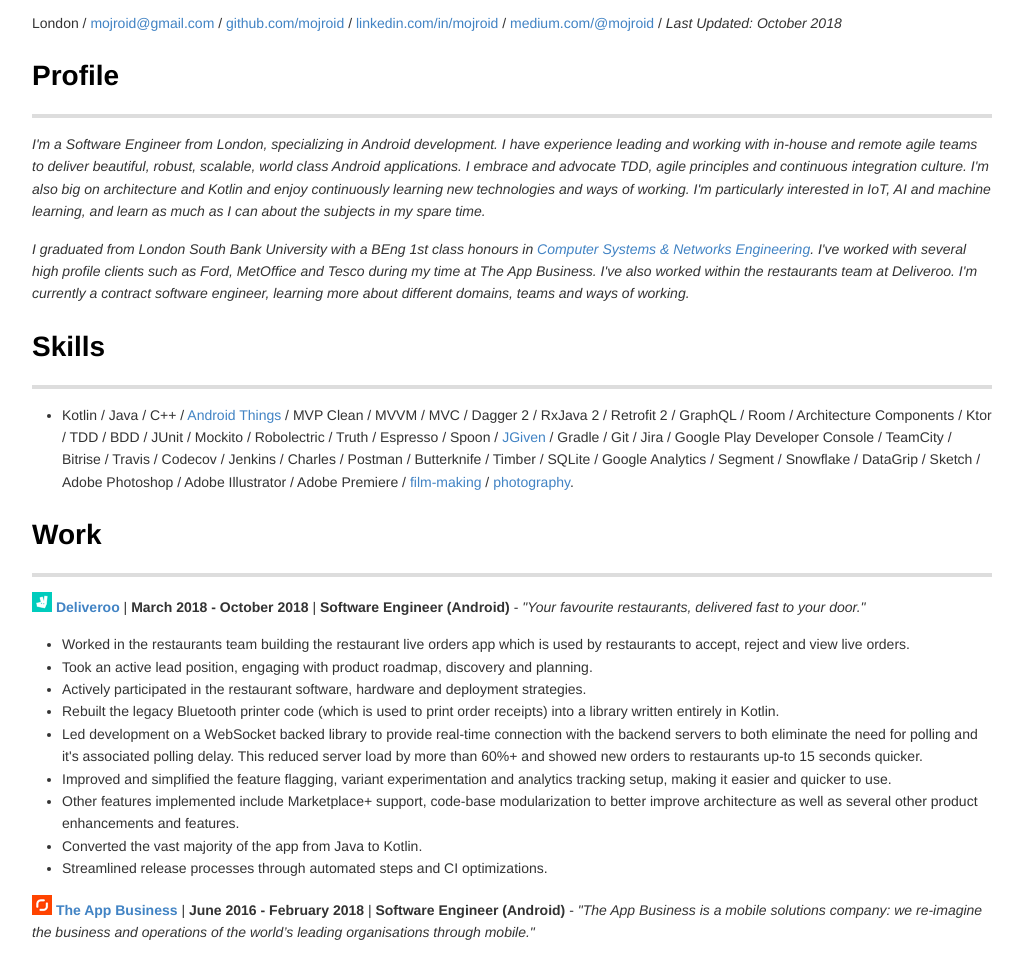
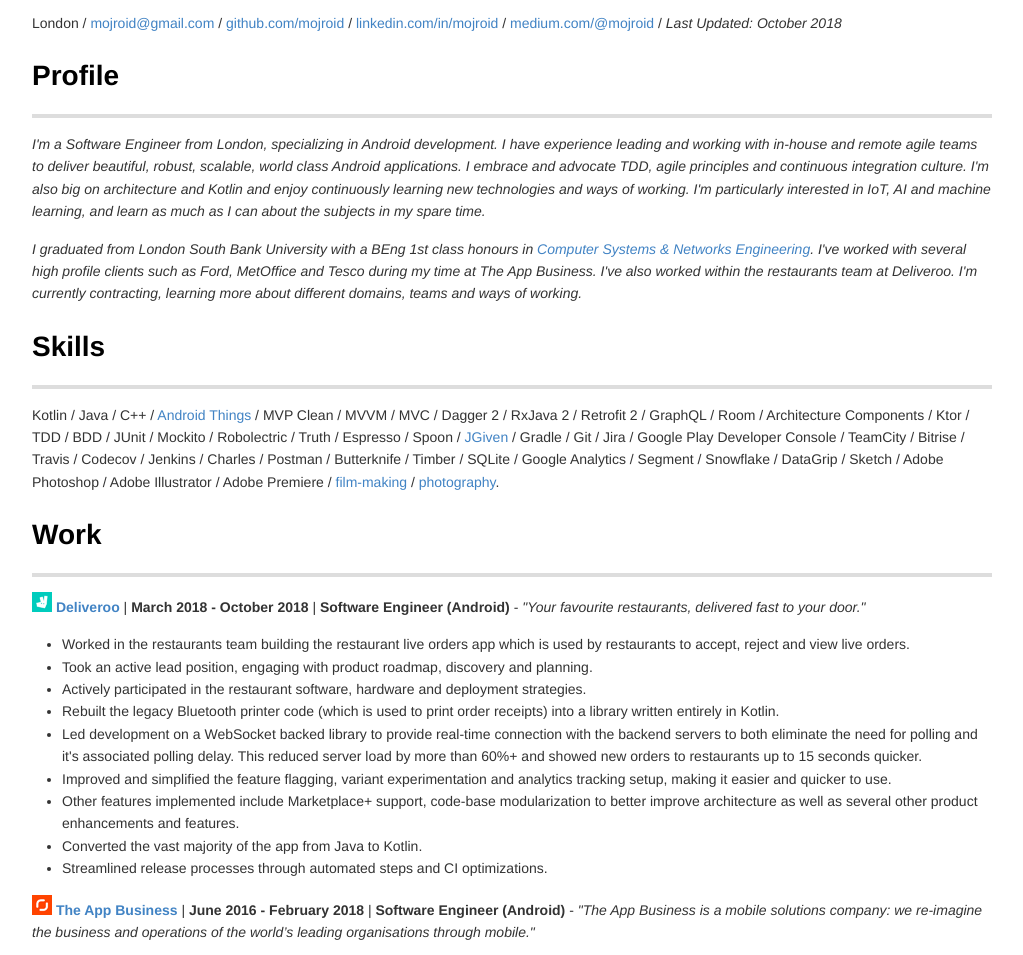
Before and after one commit to MojRoid/RESUME, a plain HTML site: page index.html in a window 1280 px wide. Shown: the part 117-1072 px from the top of the page, without its empty margins (128-1151 px from the left). Drawn offline with Linux system fonts and the light colour scheme.

Commit message:
:pencil2:

```diff
--- a/index.html
+++ b/index.html
@@ -299,12 +299,10 @@ img {
 <h1>Profile</h1>
 <hr />
 <p><em>I'm a Software Engineer from London, specializing in Android development. I have experience leading and working with in-house and remote agile teams to deliver beautiful, robust, scalable, world class Android applications. I embrace and advocate TDD, agile principles and continuous integration culture. I'm also big on architecture and Kotlin and enjoy continuously learning new technologies and ways of working. I'm particularly interested in IoT, AI and machine learning, and learn as much as I can about the subjects in my spare time.</em></p>
-<p><em>I graduated from London South Bank University with a BEng 1st class honours in <a href="https://www.lsbu.ac.uk/courses/course-finder/computer-systems-networks-beng-hons">Computer Systems &amp; Networks Engineering</a>. I've worked with several high profile clients such as Ford, MetOffice and Tesco during my time at The App Business. I've also worked within the restaurants team at Deliveroo. I'm currently a contract software engineer, learning more about different domains, teams and ways of working.</em></p>
+<p><em>I graduated from London South Bank University with a BEng 1st class honours in <a href="https://www.lsbu.ac.uk/courses/course-finder/computer-systems-networks-beng-hons">Computer Systems &amp; Networks Engineering</a>. I've worked with several high profile clients such as Ford, MetOffice and Tesco during my time at The App Business. I've also worked within the restaurants team at Deliveroo. I'm currently contracting, learning more about different domains, teams and ways of working.</em></p>
 <h1>Skills</h1>
 <hr />
-<ul>
-<li>Kotlin / Java / C++ / <a href="https://medium.com/@mojroid/the-quick-and-simple-guide-to-android-things-6592636e772f">Android Things</a> / MVP Clean / MVVM / MVC / Dagger 2 / RxJava 2 / Retrofit 2 / GraphQL / Room / Architecture Components / Ktor / TDD / BDD  / JUnit / Mockito / Robolectric / Truth / Espresso / Spoon / <a href="https://medium.com/@mojroid/quick-and-simple-overview-to-ui-automation-on-android-a4d5398482e4">JGiven</a> / Gradle / Git / Jira / Google Play Developer Console / TeamCity / Bitrise / Travis /  Codecov / Jenkins / Charles / Postman / Butterknife / Timber / SQLite / Google Analytics / Segment / Snowflake / DataGrip / Sketch / Adobe Photoshop / Adobe Illustrator / Adobe Premiere / <a href="https://www.youtube.com/watch?v=dLm-860kFT8">film-making</a> / <a href="http://moj-a.tumblr.com/">photography</a>.</li>
-</ul>
+<p>Kotlin / Java / C++ / <a href="https://medium.com/@mojroid/the-quick-and-simple-guide-to-android-things-6592636e772f">Android Things</a> / MVP Clean / MVVM / MVC / Dagger 2 / RxJava 2 / Retrofit 2 / GraphQL / Room / Architecture Components / Ktor / TDD / BDD  / JUnit / Mockito / Robolectric / Truth / Espresso / Spoon / <a href="https://medium.com/@mojroid/quick-and-simple-overview-to-ui-automation-on-android-a4d5398482e4">JGiven</a> / Gradle / Git / Jira / Google Play Developer Console / TeamCity / Bitrise / Travis /  Codecov / Jenkins / Charles / Postman / Butterknife / Timber / SQLite / Google Analytics / Segment / Snowflake / DataGrip / Sketch / Adobe Photoshop / Adobe Illustrator / Adobe Premiere / <a href="https://www.youtube.com/watch?v=dLm-860kFT8">film-making</a> / <a href="http://moj-a.tumblr.com/">photography</a>.</p>
 <h1>Work</h1>
 <hr />
 <p><a href="https://deliveroo.co.uk/"><img src="./icons-20/deliveroo.png" alt="Deliveroo" /></a> <a href="https://deliveroo.co.uk/"><strong>Deliveroo</strong></a> | <strong>March 2018 - October 2018</strong> | <strong>Software Engineer (Android)</strong> - <em>&quot;Your favourite restaurants, delivered fast to your door.&quot;</em>
@@ -314,7 +312,7 @@ img {
 <li>Took an active lead position, engaging with product roadmap, discovery and planning.</li>
 <li>Actively participated in the restaurant software, hardware and deployment strategies.</li>
 <li>Rebuilt the legacy Bluetooth printer code (which is used to print order receipts) into a library written entirely in Kotlin.</li>
-<li>Led development on a WebSocket backed library to provide real-time connection with the backend servers to both eliminate the need for polling and it's associated polling delay. This reduced server load by more than 60%+ and showed new orders to restaurants up-to 15 seconds quicker.</li>
+<li>Led development on a WebSocket backed library to provide real-time connection with the backend servers to both eliminate the need for polling and it's associated polling delay. This reduced server load by more than 60%+ and showed new orders to restaurants up to 15 seconds quicker.</li>
 <li>Improved and simplified the feature flagging, variant experimentation and analytics tracking setup, making it easier and quicker to use.</li>
 <li>Other features implemented include Marketplace+ support, code-base modularization to better improve architecture as well as several other product enhancements and features.</li>
 <li>Converted the vast majority of the app from Java to Kotlin.</li>
```
Also changed, not shown: 2 other files.
